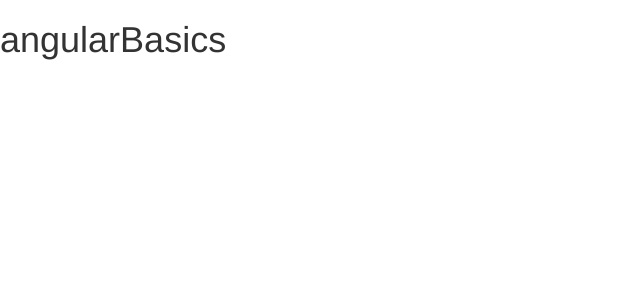
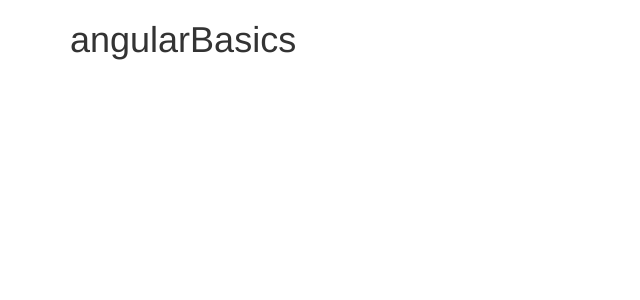
Before and after one commit to OussamaAlouat/recipes-app-angular, an Angular app: page / in a window 1280 px wide. Shown: the top 300 px of the page, without its empty margins (0-640 px from the left). Built offline with nearby package versions, Linux system fonts and the light colour scheme.

Commit message:
Everithing work

```diff
--- a/src/app/app.component.html
+++ b/src/app/app.component.html
@@ -1 +1,7 @@
-<h1>{{title}}</h1>
+<div class="container">
+  <div class="row">
+    <div class="col-md-12">
+      <h1>{{title}}</h1>
+    </div>
+  </div>
+</div>
```
